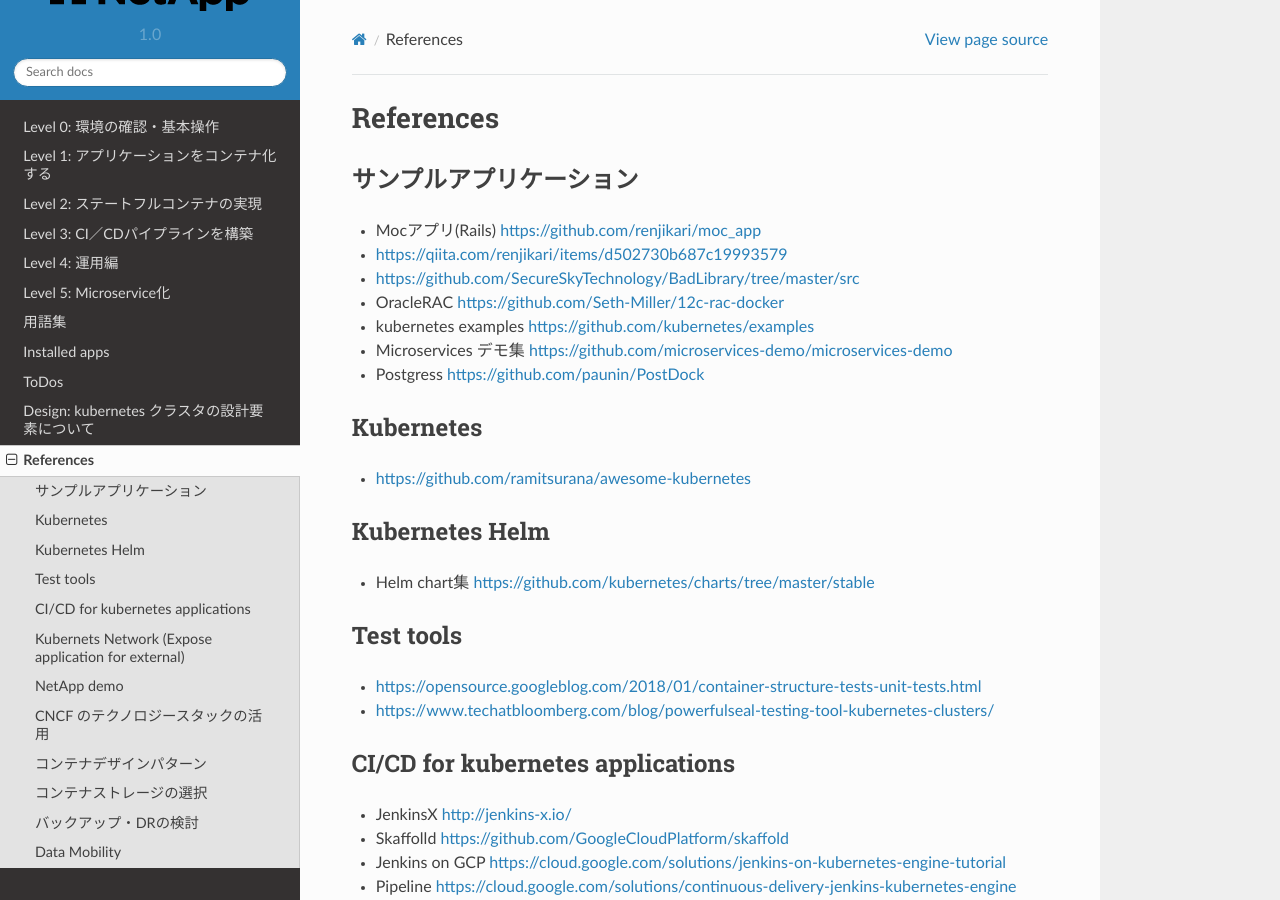
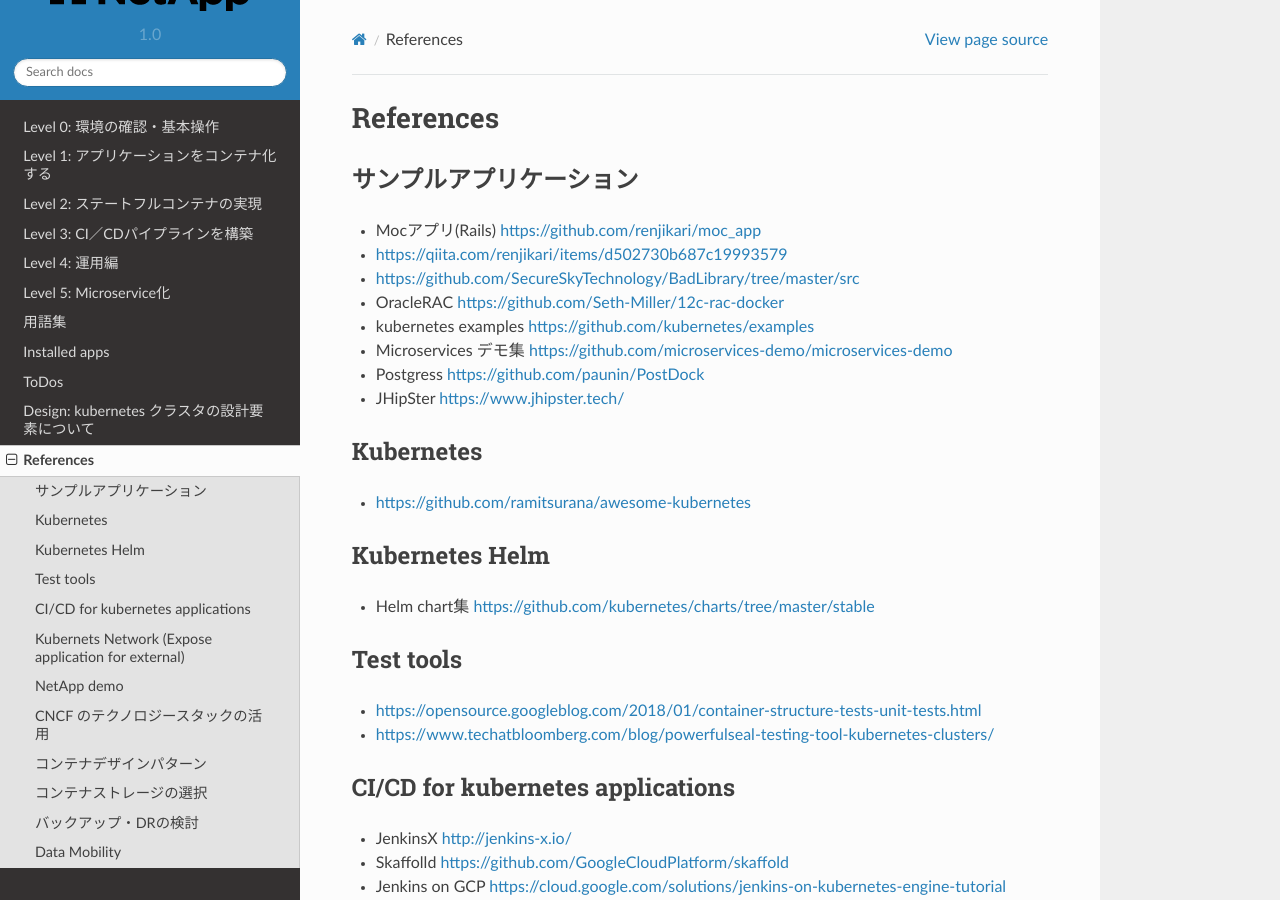
Before and after one commit to NetAppJpTechTeam/NetAppDigitalTransformationLab, a Sphinx documentation site: the page built from docs/source/others/references.rst, in a window 1280 px wide and 900 px high. Built offline with Sphinx 7.4.7 and the Read the Docs theme 2.0.0, drawn with Linux system fonts in a browser that asks for light colours.

Commit message:
Sample appliation

```diff
--- a/docs/source/others/references.rst
+++ b/docs/source/others/references.rst
@@ -12,7 +12,7 @@
 * kubernetes examples https://github.com/kubernetes/examples
 * Microservices デモ集 https://github.com/microservices-demo/microservices-demo
 * Postgress https://github.com/paunin/PostDock
-
+* JHipSter https://www.jhipster.tech/
 
 Kubernetes
 =============================================================
```
